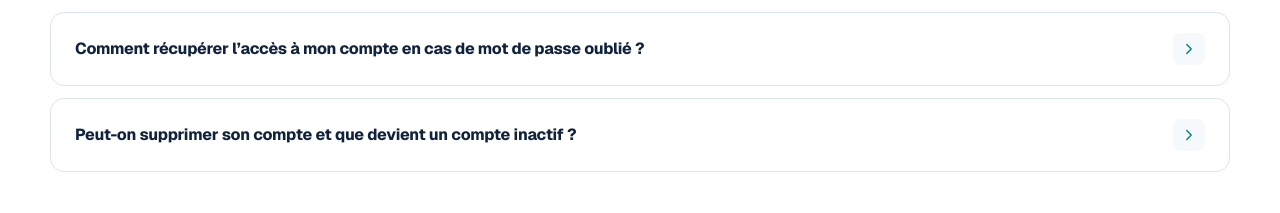
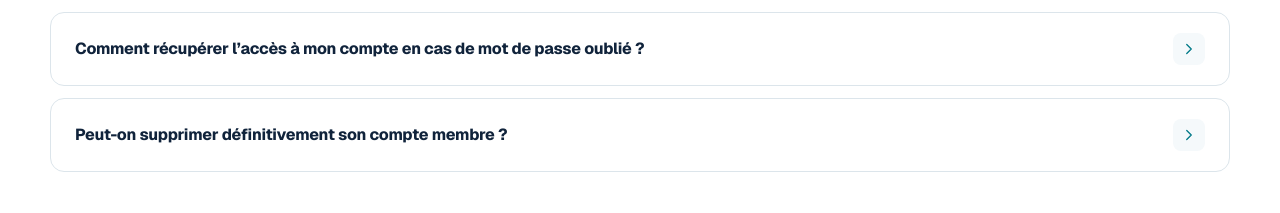
Before and after one commit to rezolixx/chatnet, a Next.js app: page / in a window 1280 px wide. Shown: the part 8486-8699 px from the top of the page. Built offline with nearby package versions, Linux system fonts and the light colour scheme; no server answers.

Commit message:
fix(faq): remove unactivated automatic inactivity deletion claim

```diff
--- a/src/components/home/HomeFaq.tsx
+++ b/src/components/home/HomeFaq.tsx
@@ -110,10 +110,11 @@ export const homeFaqCategories: readonly FaqCategory[] = [
         links: [{ label: "Mot de passe oublié ?", href: "/mot-de-passe-oublie" }],
       },
       {
-        id: "faq-suppression-inactivite-compte",
-        question: "Peut-on supprimer son compte et que devient un compte inactif ?",
+        id: "faq-suppression-compte",
+        question: "Peut-on supprimer définitivement son compte membre ?",
         answer:
-          "Oui. Dans « Mon profil », la rubrique « Supprimer mon compte » permet d’effacer définitivement votre compte et de libérer votre pseudo après avoir saisi votre mot de passe actuel et confirmé avec le mot « SUPPRIMER ». Par ailleurs, un compte resté sans activité sur le site ni sur le chat pendant 365 jours fait l’objet d’une notification par e-mail avant sa suppression automatique en l’absence de reconnexion.",
+          "Oui. Dans « Mon profil », ouvrez la rubrique « Supprimer mon compte », saisissez votre mot de passe actuel, tapez le mot « SUPPRIMER » puis cliquez sur « Supprimer définitivement ». Cette action est irréversible : votre compte membre, vos commentaires et la réservation de votre pseudo sont supprimés sur Chatnet.fr comme sur Discut.org.",
+        links: [{ label: "Accéder à Mon profil", href: "/profil" }],
       },
     ],
   },
```
Also changed, not shown: 1 other file (tests, documents, lock files or other folders).
